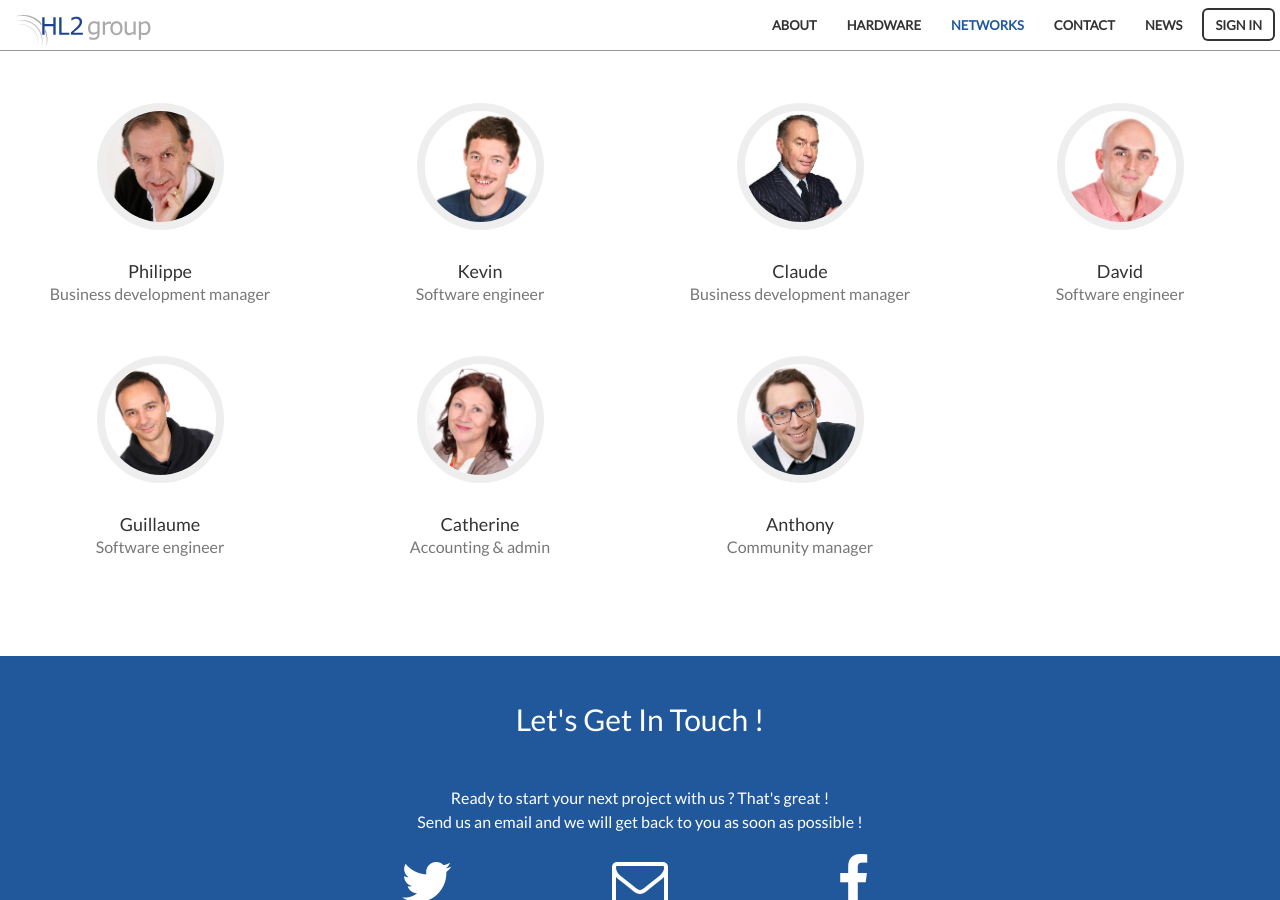
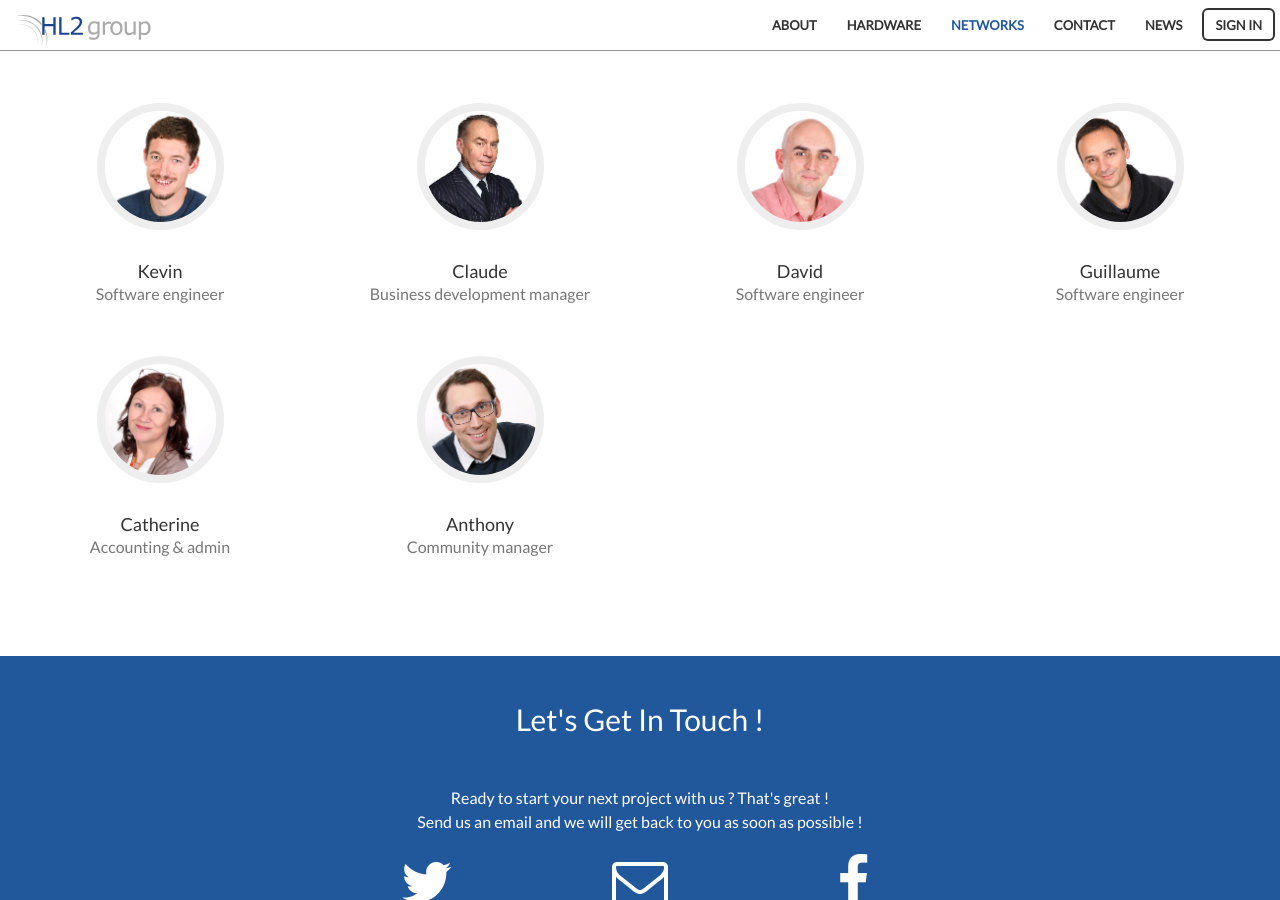
Before and after one commit to hl2/hl2.github.io, a Jekyll site: the page built from index.html, in a window 1280 px wide and 900 px high, scrolled down 2805 px. Built offline with Jekyll 4.4.1, drawn with Linux system fonts in a browser that asks for light colours.

Commit message:
feat (team) remove Philippe

```diff
--- a/_config.yml
+++ b/_config.yml
@@ -43,10 +43,6 @@ members:
   pic: sophie-roubertie.jpg
   position: Communication
 
-- name: Philippe
-  pic: philippe-delussy.jpg
-  position: Business development manager
-
 - name: Kevin
   pic: kevin-pollet.jpg
   position: Software engineer
--- a/_includes/team.html
+++ b/_includes/team.html
@@ -8,7 +8,7 @@
     <div class="row">
       {% assign first = true %}
       {% for member in site.members %}
-          {% if member.pic == 'guillaume-seguin.jpg' %}
+          {% if member.pic == 'catherine-lagorre.jpg' %}
         <div class="col-sm-3 clearfix-hl2">
           {% else %}
         <div class="col-sm-3">
```
